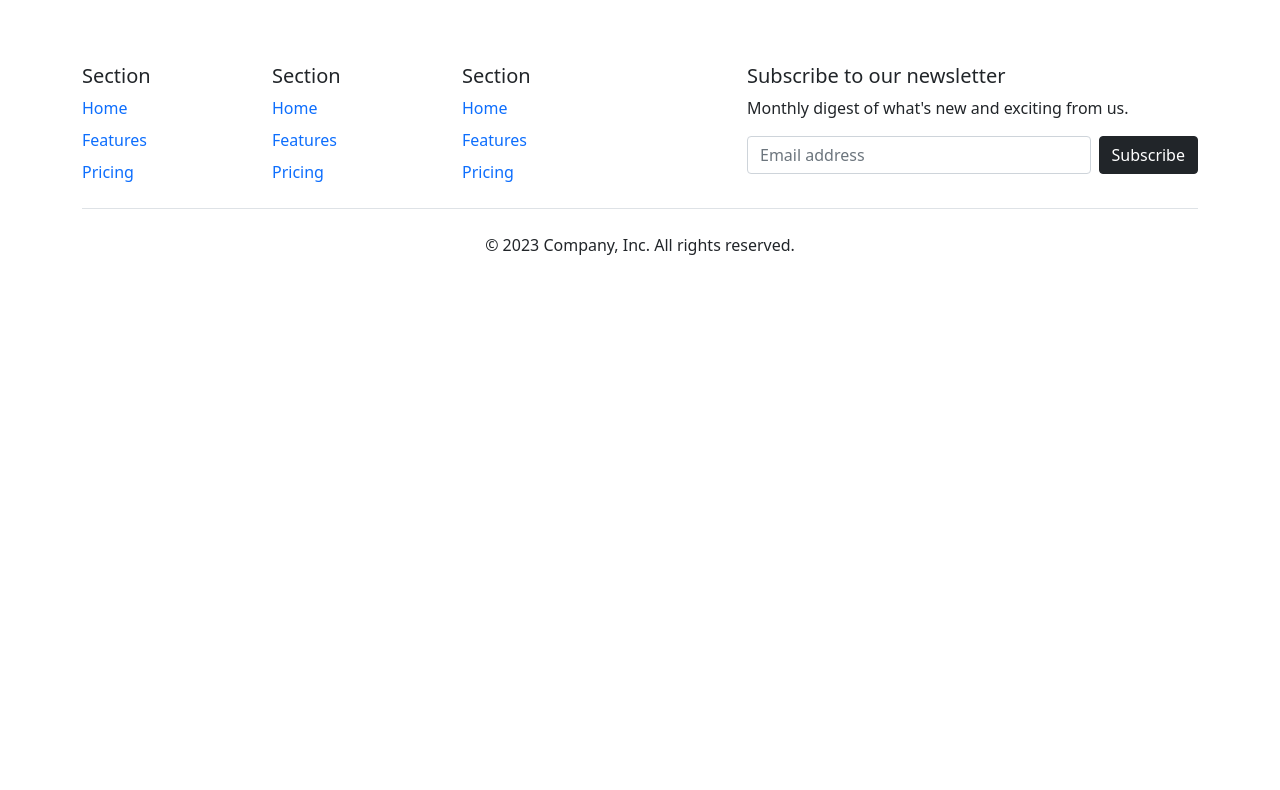
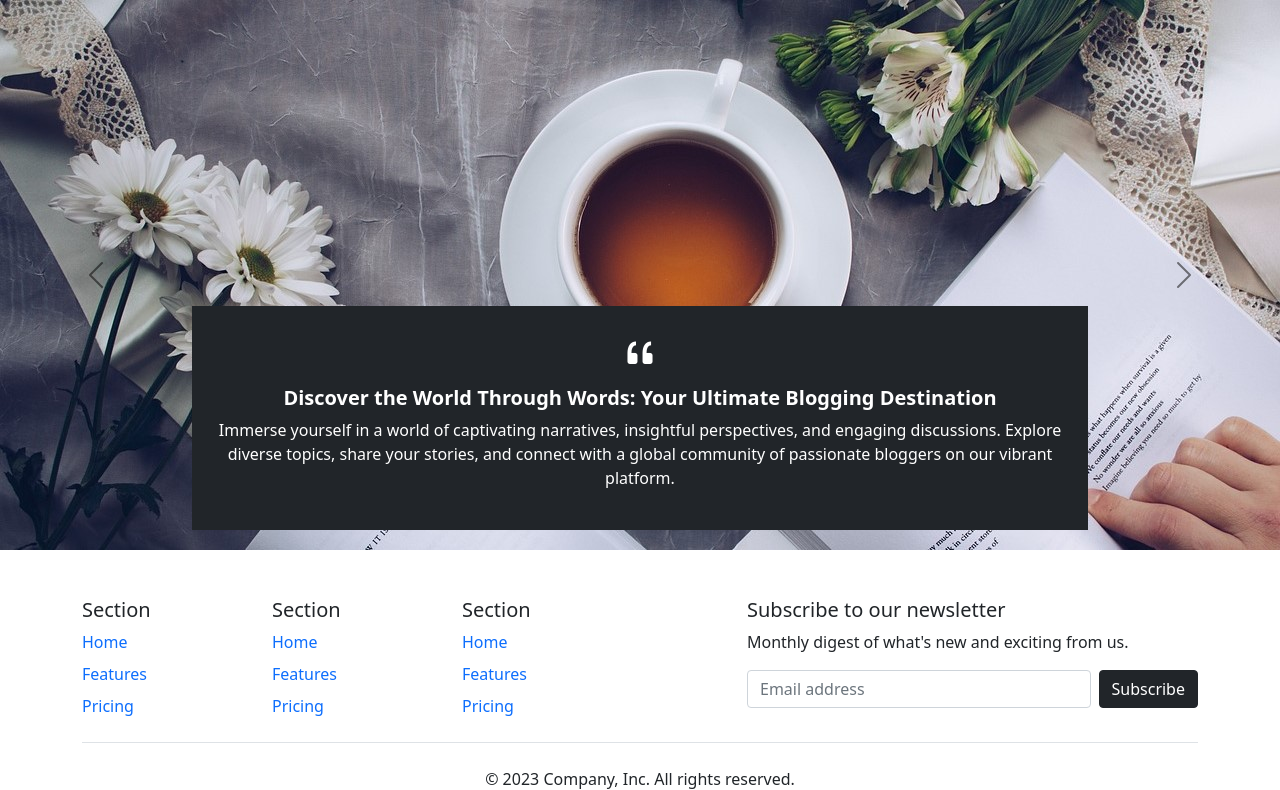
Before and after one commit to arfatbegum/blog-app, a PHP site: page /home.php in a window 1280 px wide. Shown: the part 73-863 px from the top of the page. Before the commit the page ends 328 px from the top, so only its background shows below. Run offline with PHP 8.4, Linux system fonts and the light colour scheme; some libraries are stand-ins or nearby versions.

Commit message:
[DONE] carousel

```diff
--- a/public/home.php
+++ b/public/home.php
@@ -10,8 +10,7 @@
     <title>Home · Bootstrap v5.3</title>
 
     <link href="assets/bootstrap/css/bootstrap.min.css" rel="stylesheet">
-
-
+    <link rel="stylesheet" href="https://cdn.jsdelivr.net/npm/bootstrap-icons@1.7.2/font/bootstrap-icons.css">
 
     <!-- Custom styles for this template -->
     <link href="assets/css/headers.css" rel="stylesheet">
@@ -20,7 +19,7 @@
 <body>
     <main>
         <!-- header -->
-        <header class="p-3 mb-3 border-bottom bg-dark">
+        <header class="p-3 border-bottom bg-dark">
             <div class="container">
                 <div class="d-flex flex-wrap align-items-center justify-content-center justify-content-lg-start">
                     <a href="/" class="h5 text-white fw-bold pt-1 text-decoration-none">
@@ -54,6 +53,44 @@
                 </div>
             </div>
         </header>
+
+        <!-- carousel -->
+        <div id="carouselExampleDark" class="carousel carousel-dark slide">
+            <div class="carousel-inner">
+                <div class="carousel-item active" data-bs-interval="10000">
+                    <img src="assets/images/carousel-image-3.jpg" class="d-block w-100" alt="...">
+                    <div class="carousel-caption d-none d-md-block bg-dark text-white p-4">
+                        <i class="bi bi-quote h1"></i>
+                        <h5 class="mt-2 fw-bold">Discover the World Through Words: Your Ultimate Blogging Destination</h5>
+                        <p>Immerse yourself in a world of captivating narratives, insightful perspectives, and engaging discussions. Explore diverse topics, share your stories, and connect with a global community of passionate bloggers on our vibrant platform.</p>
+                    </div>
+                </div>
+                <div class="carousel-item" data-bs-interval="2000">
+                    <img src="assets/images/carousel-image-2.jpg" class="d-block w-100" alt="...">
+                    <div class="carousel-caption d-none d-md-block bg-dark text-white p-4">
+                        <i class="bi bi-quote h1"></i>
+                        <h5 class="mt-2 fw-bold">Unleash Your Creativity: Where Ideas Meet Expression</h5>
+                        <p>Ignite your creativity and unleash your imagination on our dynamic blogging platform. From thought-provoking articles to creative endeavors, our space is your canvas to express, inspire, and innovate. Join a supportive community and let your voice be heard.</p>
+                    </div>
+                </div>
+                <div class="carousel-item">
+                    <img src="assets/images/carousel-image-1.jpg" class="d-block w-100" alt="...">
+                    <div class="carousel-caption d-none d-md-block bg-dark text-white p-4">
+                        <i class="bi bi-quote h1"></i>
+                        <h5 class="mt-2 fw-bold">Empower Your Voice: Amplify Your Impact with Our Blogging Community</h5>
+                        <p>Empower yourself and others through the power of words. Join a community of like-minded individuals dedicated to making a difference. Whether you're sharing personal experiences, advocating for change, or exploring new horizons, our platform is your launchpad to amplify your voice and effect positive change.</p>
+                    </div>
+                </div>
+            </div>
+            <button class="carousel-control-prev" type="button" data-bs-target="#carouselExampleDark" data-bs-slide="prev">
+                <span class="carousel-control-prev-icon" aria-hidden="true"></span>
+                <span class="visually-hidden">Previous</span>
+            </button>
+            <button class="carousel-control-next" type="button" data-bs-target="#carouselExampleDark" data-bs-slide="next">
+                <span class="carousel-control-next-icon" aria-hidden="true"></span>
+                <span class="visually-hidden">Next</span>
+            </button>
+        </div>
 
         <!-- footer -->
         <div class="container">
```
Also changed, not shown: public/assets/images/carousel-image-1.jpg (added), public/assets/images/carousel-image-2.jpg (added), public/assets/images/carousel-image-3.jpg (added).
